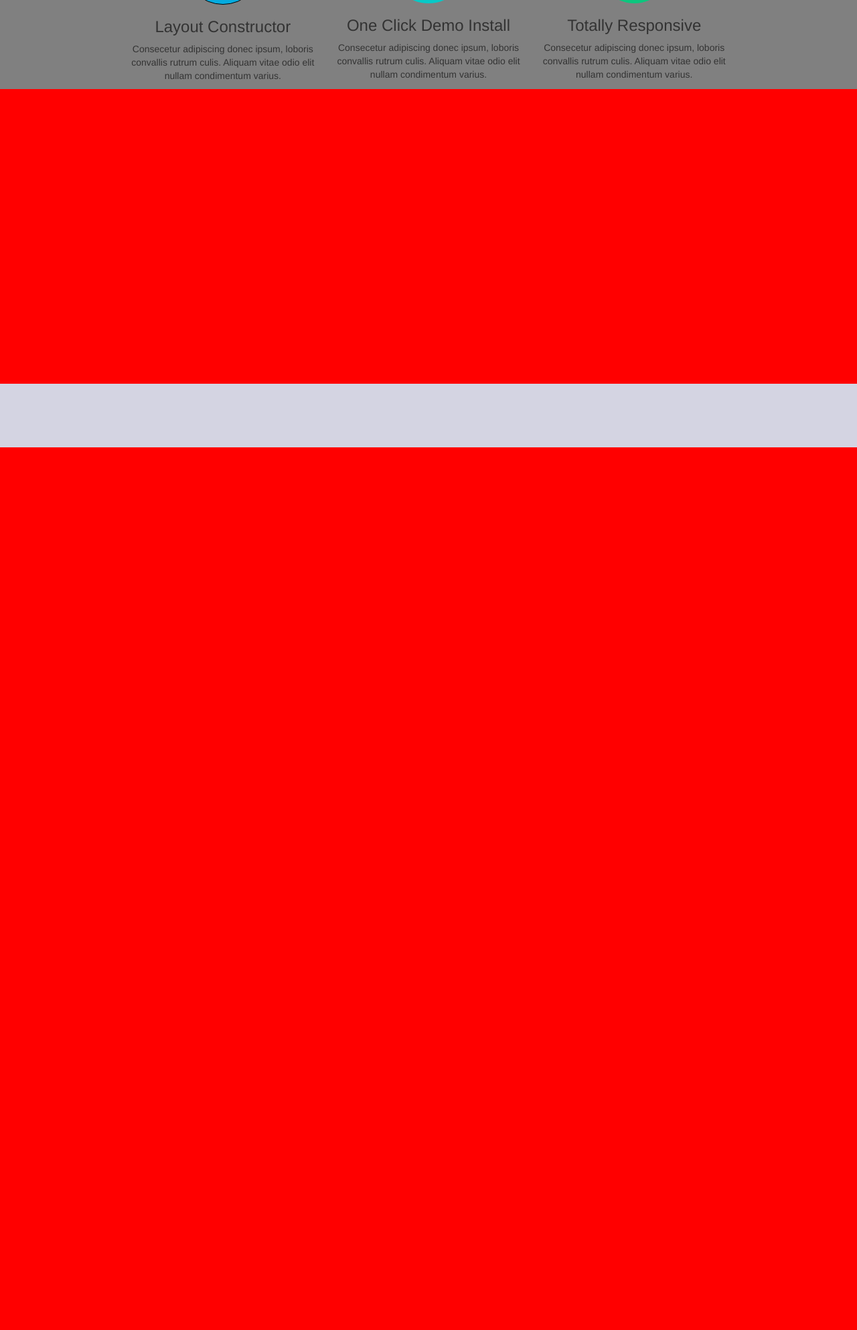
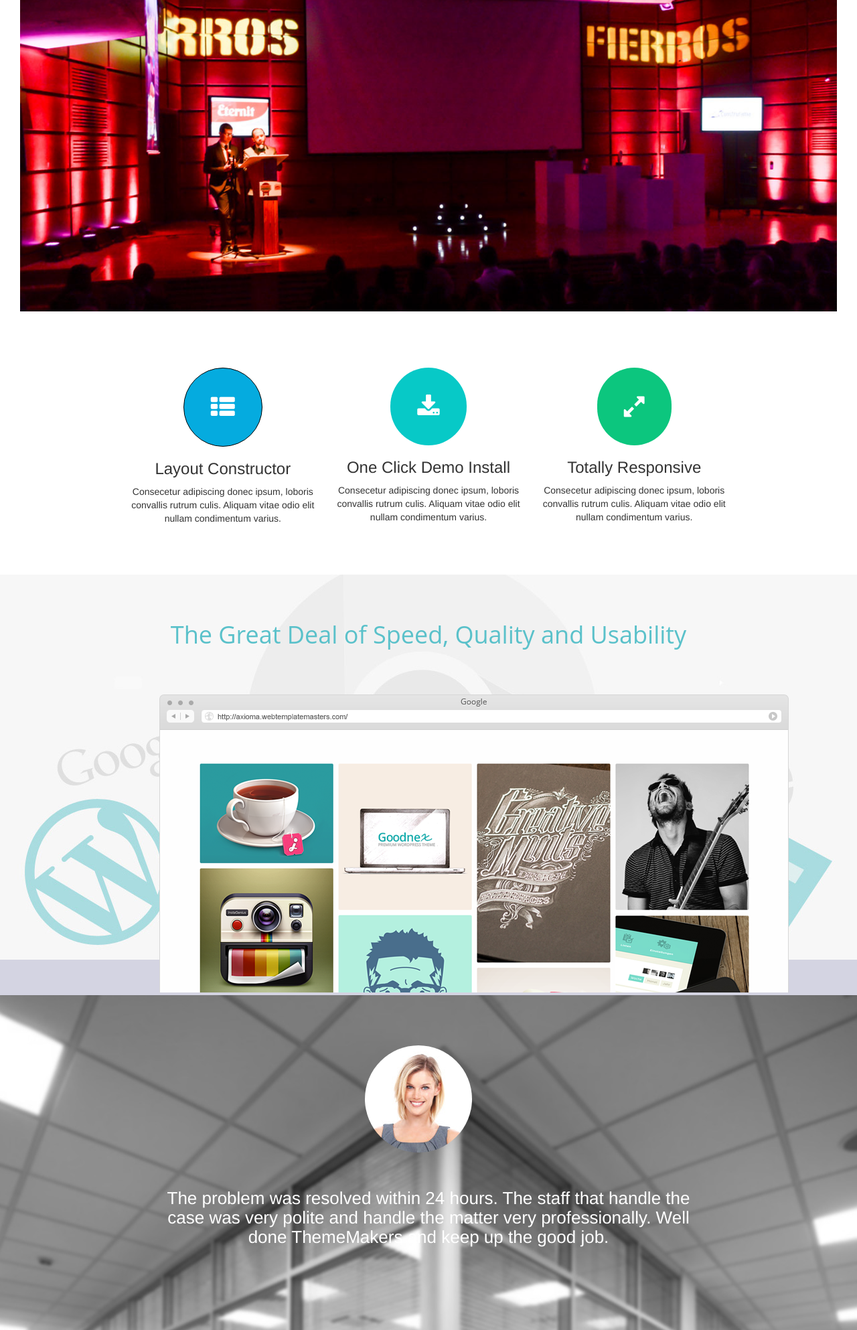
Before and after one commit to AnilKumaNilla/bootstrap, a PHP site: page / in a window 1280 px wide. Shown: the part 132-2118 px from the top of the page at 67% size. Before the commit the page ends 800 px from the top, so only its background shows below. Run offline with PHP 8.4, Linux system fonts and the light colour scheme.

Commit message:
date 30/3/017

```diff
--- a/index.php
+++ b/index.php
@@ -5,12 +5,15 @@
     <meta http-equiv="X-UA-Compatible" content="IE=edge">
     <meta name="viewport" content="width=device-width, initial-scale=1">
     <!-- The above 3 meta tags *must* come first in the head; any other head content must come *after* these tags -->
-    <title>Bootstrap 101 Template</title>
+    <title>AXIOMA</title>
 
     <!-- Bootstrap -->
     <link rel="stylesheet" type="text/css" href="font-awesome-4.7.0/css/font-awesome.css">
     <link href="css/bootstrap.min.css" rel="stylesheet">
     <link rel="stylesheet" type="text/css" href="style.css">
+    <link rel="icon"
+      type="image/png"
+      href="http://axioma.webtemplatemasters.com/wp-content/themes/axioma/favicon.ico">
 
     <!-- HTML5 shim and Respond.js for IE8 support of HTML5 elements and media queries -->
     <!-- WARNING: Respond.js doesn't work if you view the page via file:// -->
@@ -63,9 +66,9 @@
 <div class="container-fluid">
   <div class="row">
    <div class="col-xs-12 col-sm-12 col-md-12 col-lg-12 div2">
-<!--     <div class="col-xs-12 col-sm-12 col-md-12 col-lg-12">
+    <div class="col-xs-12 col-sm-12 col-md-12 col-lg-12">
       <img src="image/axiona4.jpg" class="img-responsive">
-    </div> -->
+    </div>
    </div>
   </div>
 <div class="row">
@@ -88,17 +91,31 @@
     </div>
   </div>
 </div>
-</div>
 <div class="container-fluid">
   <div class="row">
     <div class="col-xs-12 col-sm-4 col-md-4 col-lg-12 div1">
+      <div class="col-xs-12 col-sm-12 col-md-12 col-lg-12 div1font"><h1 align="center">The Great Deal of Speed, Quality and Usability</h1>
+      </div>
+      <div class="col-lg-offset-2 col-xs-12 col-sm-12 col-md-12 col-lg-10"><img src="image/screen-browser.png" class="img-responsive" >
+      </div>
+    </div>
+  </div>
 
+<div class="row">
+  <div class="col-xs-12 col-sm-12 col-md-12 col-lg-12 div3">
+    <div class="col-xs-12 col-sm-12 col-md-12 col-lg-12 div4">
+      <div class="col-xs-12 col-sm-12 col-md-12 col-lg-12">
+         <img src="image/eva.jpg" class="img-rounded">
+      <div class="col-xs-12 col-sm-12 col-md-12 col-lg-12 div5">
+         <h3 align="center">The problem was resolved within 24 hours. The staff that handle the case was very polite and handle the matter very professionally. Well done ThemeMakers and keep up the good job.</h3>
 
+      </div>
+      </div>
     </div>
   </div>
 </div>
 
-
+</div>
      <!-- jQuery (necessary for Bootstrap's JavaScript plugins) -->
      <script src="https://ajax.googleapis.com/ajax/libs/jquery/1.12.4/jquery.min.js"></script>
      <!-- Include all compiled plugins (below), or include individual files as needed -->
--- a/style.css
+++ b/style.css
@@ -4,6 +4,7 @@ body {
     line-height: 1.42857143;
     color: #333;
     background-color: #d4d4e2;
+
 }
 
 .navbar-inverse {
@@ -56,21 +57,24 @@ body {
 {
     height: 0%;
     width: 100%;
-
+    margin-top: 10%;
+    background: white;
 }
 
 .img-responsive
 {
-    margin: 132px 0px;
+    margin:0px 0px;
 }
 
 .icon-div
 {
     height:0%;
     width: 100%;
-    background: gray;
+    background: white;
     padding-left: 14%;
     padding-right: 14%;
+    padding-top: 5%;
+    padding-bottom: 5%;
     margin: 0px 0px;
 }
 
@@ -104,12 +108,55 @@ body {
     border-radius: 131px;
 }
 
-.div1
+.div1 {
+    height: 628px;
+    width: 100%;
+    background-image: url(image/bg-anim-img.jpg);
+    background-attachment: fixed;
+    background-repeat: no-repeat;
+    background-position: center -80px;
+}
+.div1font
 {
-    height: 440px;
+    font-weight: 700;
+    text-align: center;
+    margin-bottom: 60px;
+    font-size: 40px;
+    font-family: Open Sans;
+    color: #5ac1ca;
+    margin-top: 4%;
+}
+
+ .div3
+ {
+    height: 500px;
     width: 100%;
-    background-color:red;
+   background-image:url('image/bw-row.jpg');
+    background-attachment: fixed;
+    background-repeat: no-repeat;
+    background-position: center -12px;
+ }
+
+.div4
+{
+    height: 324px;
+    width: 100%;
+    /*background: red;*/
+    /*opacity: 0;*/
+    margin: 6% 0%;
 }
+
+.img-rounded {
+    border-radius: 99px;
+    margin: 0% 42%;
+}
+.div5 h3 {
+    font-size: 26px;
+    color: white;
+    padding: 3% 14%;
+}
+
+
 
 
 /*For lepTop___________________________________________________________________________________L____*/
@@ -131,10 +178,11 @@ body {
     border-top-left-radius: 0;
     border-top-right-radius: 0;
     margin: 41px 0px;
+    background: /*rgb(254, 217, 8);*/
 }
 
+}
 
-}
 
 /*For Tablet __________________________________________________________________________________T___*/
 
@@ -143,7 +191,7 @@ body {
 
 .navbar-nav {
     float: left;
-    margin: 38px 87px;
+    margin: 38px 82px;
 
 
     }
@@ -168,8 +216,50 @@ body {
 
 .navbar-brand > img {
     display: block;
-    margin: 40px -4px;
+    margin: 25% -14%;
+}
+
+.navbar-nav > li
+{
+    background:  rgb(254, 217, 8);
+}
+
+.img-rounded {
+    border-radius: 99px;
+    margin: 0% -5%;
+    height: 124px;
 }
 
 
 }
+
+@media(max-width:330px)/*and(min-width:329px)*/{
+    .navbar-brand > img {
+    display: block;
+    margin: -60% -14%;
+}
+.img-rounded {
+    border-radius: 99px;
+    margin: 0% -3%;
+    height: 103px;
+}
+
+}
+
+@media(max-width:270px){
+
+    .navbar-brand > img {
+    display: block;
+    margin: -99% -19%;
+}
+.navbar-inverse .navbar-toggle{
+    background-color: #333;
+    margin: 55% 27%;
+}
+.img-rounded {
+    border-radius: 99px;
+    margin: 0% -9%;
+    height: 85px;
+}
+
+}
```
Also changed, not shown: image/bg-anim-img.jpg (added), image/bw-row.jpg (added).
